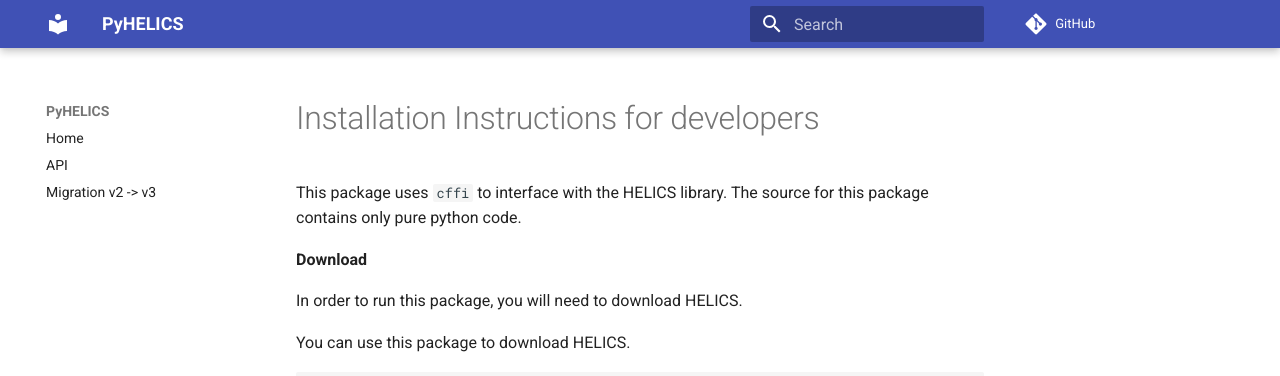
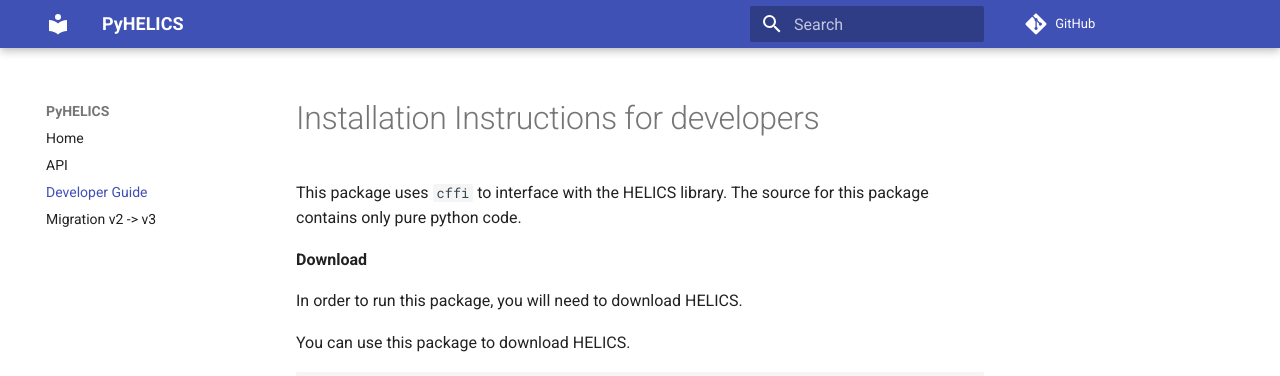
Before and after one commit to GMLC-TDC/pyhelics, an MkDocs documentation site: the page built from docs/installation.md, in a window 1280 px wide. Shown: the top 376 px of the page. Built offline with MkDocs 1.6.1 and Material for MkDocs 9.7.7, drawn with Linux system fonts in a browser that asks for light colours; comment, search, counter and statistics services are not loaded.

Commit message:
Update docs

```diff
--- a/mkdocs.yml
+++ b/mkdocs.yml
@@ -6,6 +6,7 @@ edit_uri: ""
 nav:
   - Home: index.md
   - API: api/index.md
+  - Developer Guide: installation.md
   - Migration v2 -> v3: migration-helics2-helics3.md
 
 theme:
```
